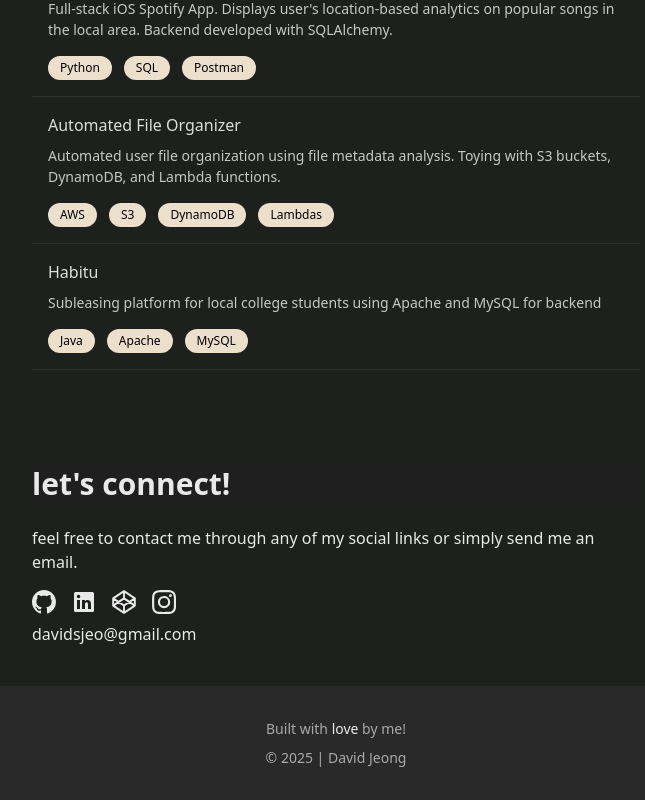
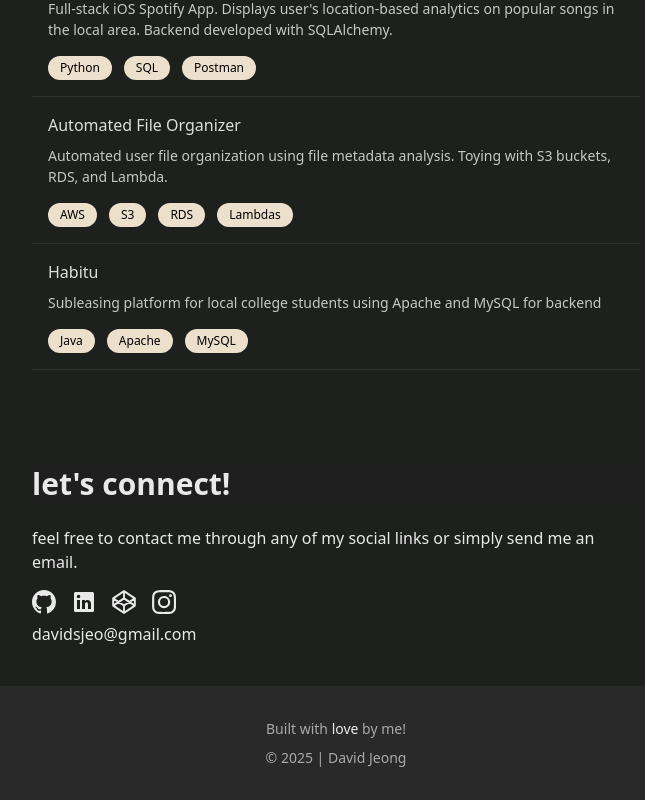
Before and after one commit to ddavidjeong/web_v2, a React (Vite) app: page / in a window 1280 px wide. Shown: the part 2752-3552 px from the top of the page, without its empty margins (304-949 px from the left). Built offline with nearby package versions, Linux system fonts and the light colour scheme.

Commit message:
project desc

```diff
--- a/src/components/Projects/ProjectInputs.tsx
+++ b/src/components/Projects/ProjectInputs.tsx
@@ -36,9 +36,9 @@ function ProjectInputs() {
           <ProjectCard
             title="Automated File Organizer"
             descriptions={[
-              "Automated user file organization using file metadata analysis. Toying with S3 buckets, DynamoDB, and Lambda functions.",
+              "Automated user file organization using file metadata analysis. Toying with S3 buckets, RDS, and Lambda.",
             ]}
-            stack={["AWS","S3", "DynamoDB", "Lambdas"]}
+            stack={["AWS","S3", "RDS", "Lambdas"]}
           />
       </a>
       <a href="https://github.com/ddavidjeong/lease_rdbms" target="_blank" rel="noopener noreferrer" className="cursor-pointer">
```
